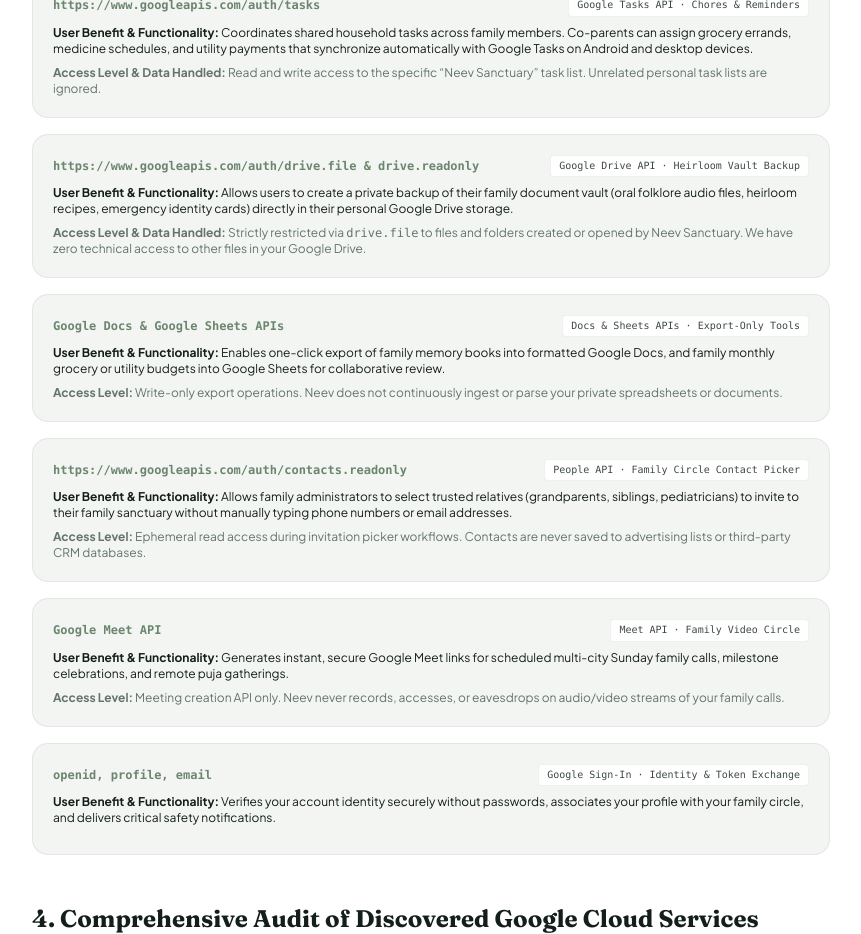
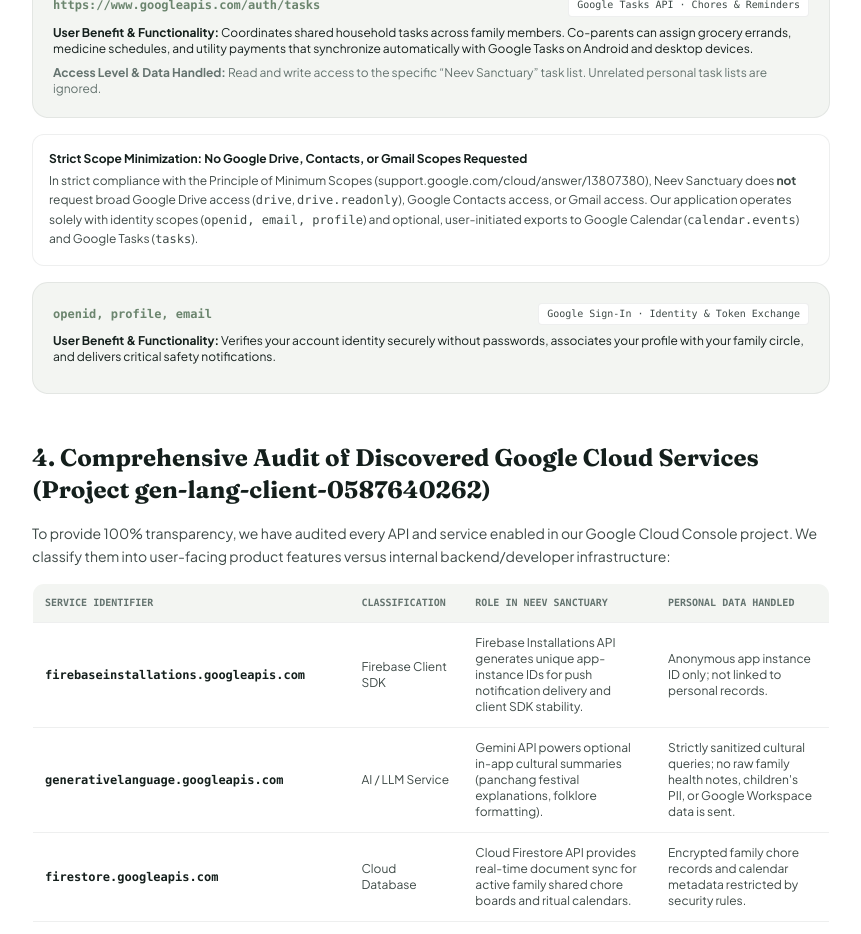
Before and after one commit to devamitch/neev-site, a Next.js app: page /privacy in a window 1280 px wide. Shown: the part 2860-3794 px from the top of the page, without its empty margins (209-1070 px from the left). Built offline with nearby package versions, Linux system fonts and the light colour scheme.

Commit message:
fix(compliance): reconcile Google scopes, remove restricted drive scope, and change Verified to Compliant

```diff
--- a/app/privacy/page.tsx
+++ b/app/privacy/page.tsx
@@ -241,75 +241,13 @@ export default function PrivacyPage() {
                   </p>
                 </div>
 
-                {/* Scope 3: Drive */}
-                <div className="p-5 rounded-2xl bg-[var(--surface2)] border border-[var(--border)]">
-                  <div className="flex items-center justify-between mb-2 flex-wrap gap-2">
-                    <span className="font-mono text-xs font-bold text-[var(--pista)]">
-                      https://www.googleapis.com/auth/drive.file &amp; drive.readonly
-                    </span>
-                    <span className="text-[10px] font-mono px-2 py-0.5 rounded bg-[var(--surface)] border border-[var(--border)]">
-                      Google Drive API · Heirloom Vault Backup
-                    </span>
-                  </div>
-                  <p className="text-xs text-[var(--ink)] mb-2">
-                    <strong>User Benefit &amp; Functionality:</strong> Allows users to create a private backup of their family document vault (oral folklore audio files, heirloom recipes, emergency identity cards) directly in their personal Google Drive storage.
-                  </p>
-                  <p className="text-xs text-[var(--ink-muted)]">
-                    <strong>Access Level &amp; Data Handled:</strong> Strictly restricted via <code className="font-mono">drive.file</code> to files and folders created or opened by Neev Sanctuary. We have zero technical access to other files in your Google Drive.
-                  </p>
-                </div>
-
-                {/* Scope 4: Docs & Sheets */}
-                <div className="p-5 rounded-2xl bg-[var(--surface2)] border border-[var(--border)]">
-                  <div className="flex items-center justify-between mb-2 flex-wrap gap-2">
-                    <span className="font-mono text-xs font-bold text-[var(--pista)]">
-                      Google Docs &amp; Google Sheets APIs
-                    </span>
-                    <span className="text-[10px] font-mono px-2 py-0.5 rounded bg-[var(--surface)] border border-[var(--border)]">
-                      Docs &amp; Sheets APIs · Export-Only Tools
-                    </span>
-                  </div>
-                  <p className="text-xs text-[var(--ink)] mb-2">
-                    <strong>User Benefit &amp; Functionality:</strong> Enables one-click export of family memory books into formatted Google Docs, and family monthly grocery or utility budgets into Google Sheets for collaborative review.
-                  </p>
-                  <p className="text-xs text-[var(--ink-muted)]">
-                    <strong>Access Level:</strong> Write-only export operations. Neev does not continuously ingest or parse your private spreadsheets or documents.
-                  </p>
-                </div>
-
-                {/* Scope 5: People / Contacts */}
-                <div className="p-5 rounded-2xl bg-[var(--surface2)] border border-[var(--border)]">
-                  <div className="flex items-center justify-between mb-2 flex-wrap gap-2">
-                    <span className="font-mono text-xs font-bold text-[var(--pista)]">
-                      https://www.googleapis.com/auth/contacts.readonly
-                    </span>
-                    <span className="text-[10px] font-mono px-2 py-0.5 rounded bg-[var(--surface)] border border-[var(--border)]">
-                      People API · Family Circle Contact Picker
-                    </span>
-                  </div>
-                  <p className="text-xs text-[var(--ink)] mb-2">
-                    <strong>User Benefit &amp; Functionality:</strong> Allows family administrators to select trusted relatives (grandparents, siblings, pediatricians) to invite to their family sanctuary without manually typing phone numbers or email addresses.
-                  </p>
-                  <p className="text-xs text-[var(--ink-muted)]">
-                    <strong>Access Level:</strong> Ephemeral read access during invitation picker workflows. Contacts are never saved to advertising lists or third-party CRM databases.
-                  </p>
-                </div>
-
-                {/* Scope 6: Google Meet */}
-                <div className="p-5 rounded-2xl bg-[var(--surface2)] border border-[var(--border)]">
-                  <div className="flex items-center justify-between mb-2 flex-wrap gap-2">
-                    <span className="font-mono text-xs font-bold text-[var(--pista)]">
-                      Google Meet API
-                    </span>
-                    <span className="text-[10px] font-mono px-2 py-0.5 rounded bg-[var(--surface)] border border-[var(--border)]">
-                      Meet API · Family Video Circle
-                    </span>
-                  </div>
-                  <p className="text-xs text-[var(--ink)] mb-2">
-                    <strong>User Benefit &amp; Functionality:</strong> Generates instant, secure Google Meet links for scheduled multi-city Sunday family calls, milestone celebrations, and remote puja gatherings.
-                  </p>
-                  <p className="text-xs text-[var(--ink-muted)]">
-                    <strong>Access Level:</strong> Meeting creation API only. Neev never records, accesses, or eavesdrops on audio/video streams of your family calls.
+                {/* Explicit Non-Access Statement for Broad Scopes */}
+                <div className="p-4 rounded-xl bg-[var(--surface)] border border-[var(--border)]">
+                  <span className="text-xs font-bold text-[var(--ink)] block mb-1">
+                    Strict Scope Minimization: No Google Drive, Contacts, or Gmail Scopes Requested
+                  </span>
+                  <p className="text-xs text-[var(--ink-secondary)] leading-relaxed">
+                    In strict compliance with the Principle of Minimum Scopes (support.google.com/cloud/answer/13807380), Neev Sanctuary does <strong>not</strong> request broad Google Drive access (<code className="font-mono text-xs">drive</code>, <code className="font-mono text-xs">drive.readonly</code>), Google Contacts access, or Gmail access. Our application operates solely with identity scopes (<code className="font-mono text-xs">openid, email, profile</code>) and optional, user-initiated exports to Google Calendar (<code className="font-mono text-xs">calendar.events</code>) and Google Tasks (<code className="font-mono text-xs">tasks</code>).
                   </p>
                 </div>
 
--- a/components/HeroSection.tsx
+++ b/components/HeroSection.tsx
@@ -182,7 +182,7 @@ export function HeroSection() {
               <div className="flex items-center gap-2">
                 <ShieldCheck className="w-4 h-4 text-[var(--pista)] shrink-0" />
                 <span className="text-xs font-bold text-[var(--ink)]">
-                  Google Workspace Integration · Limited Use Verified
+                  Google Workspace Integration · Limited Use Compliant
                 </span>
               </div>
               <p className="text-[11px] text-[var(--ink-secondary)] leading-relaxed">
--- a/components/InteractiveMobileShowcase.tsx
+++ b/components/InteractiveMobileShowcase.tsx
@@ -119,7 +119,7 @@ export function InteractiveMobileShowcase() {
                           Google Calendar &amp; Tasks Linked
                         </span>
                         <span className="text-[9px] font-mono text-[var(--pista)]">
-                          Limited Use Verified · Zero AI Training
+                          Limited Use Compliant · Zero AI Training
                         </span>
                       </div>
                     </div>
--- a/scripts/verify-compliance.mjs
+++ b/scripts/verify-compliance.mjs
@@ -41,8 +41,8 @@ if (fs.existsSync(privacyHtmlPath)) {
   assert(privacyHtml.includes('Limited Use requirements'), 'Privacy policy contains verbatim Limited Use clause')
   assert(privacyHtml.includes('calendar.events'), 'Privacy policy documents calendar.events scope')
   assert(privacyHtml.includes('tasks'), 'Privacy policy documents tasks scope')
-  assert(privacyHtml.includes('drive.file'), 'Privacy policy documents drive.file scope')
-  assert(privacyHtml.includes('contacts.readonly'), 'Privacy policy documents contacts.readonly scope')
+  assert(privacyHtml.includes('Strict Scope Minimization'), 'Privacy policy documents scope minimization commitment')
+  assert(!privacyHtml.includes('https://www.googleapis.com/auth/drive'), 'Privacy policy does not request broad restricted drive scope')
   assert(privacyHtml.includes('firebaseinstallations.googleapis.com'), 'Privacy policy audits firebase installations service')
   assert(privacyHtml.includes('generativelanguage.googleapis.com'), 'Privacy policy audits Gemini AI service & minimization')
   assert(privacyHtml.includes('securetoken.googleapis.com'), 'Privacy policy audits Token Service API')
```
